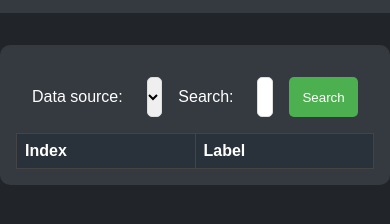
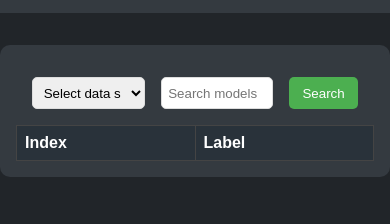
Before and after one commit to J3sven/rs-model-lookup, a plain HTML site: page index.html in a window 390 px wide. Shown: the part 56-280 px from the top of the page. Drawn offline with Linux system fonts and the light colour scheme.

Commit message:
removed labels from form to make the app more suitable for mobile

```diff
--- a/index.html
+++ b/index.html
@@ -78,9 +78,8 @@
     </div>
     <div class="container">
       <form>
-        <label for="data-file">Data source:</label>
         <select id="data-file" name="data-file" required>
-          <option value="">Select File</option>
+          <option value="">Select data source</option>
           <option value="554-npc">554-npc</option>
           <option value="554-obj">554-obj</option>
           <option value="592-npc">592-npc</option>
@@ -105,7 +104,6 @@
           <option value="os-obj-220">os-obj-220</option>
           <option value="os-obj-221">os-obj-221</option>
         </select>
-        <label for="search-box">Search:</label>
         <input type="text" id="search-box" placeholder="Search models">
         <button type="submit">Search</button>
       </form>
```
